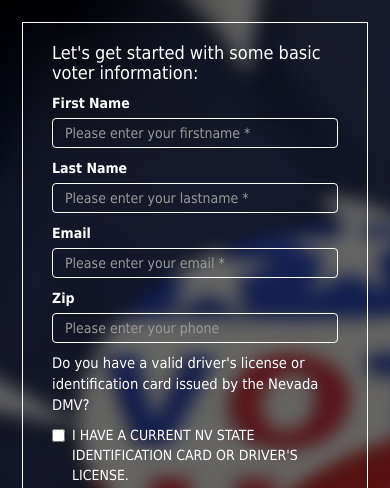
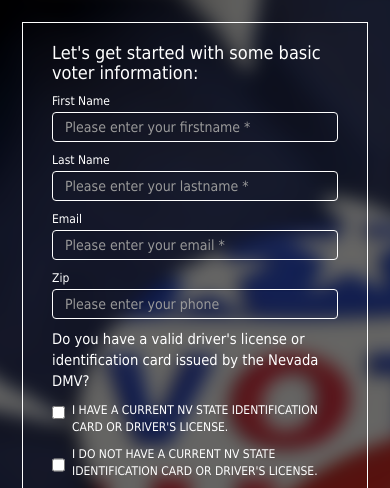
Before and after one commit to ChristopherAllen777/hm-gravity-form, a website: page index.html in a window 390 px wide. Shown: the top 488 px of the page. Drawn offline with nearby package versions, Linux system fonts and the light colour scheme.

Commit message:
media queries labels and form spacing

```diff
--- a/assets/css/style.css
+++ b/assets/css/style.css
@@ -45,6 +45,13 @@ img {
 label {
     color: white;
     background-color:rgba(0,0,0,0) !important;
+}
+ @media (max-width: 700px) {
+    label {
+    font-size: 9pt;
+    font-weight: 100;
+    margin-bottom: 2px;
+    }
 }
 div.col-sm-5 {
     padding-left: 70px;
```
